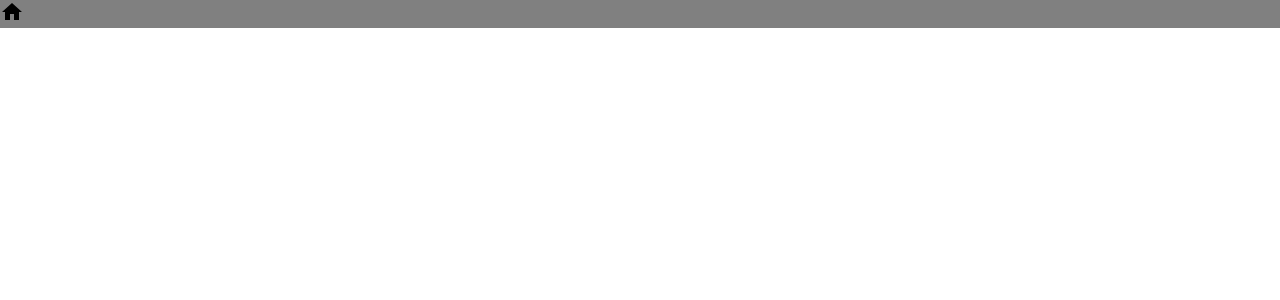
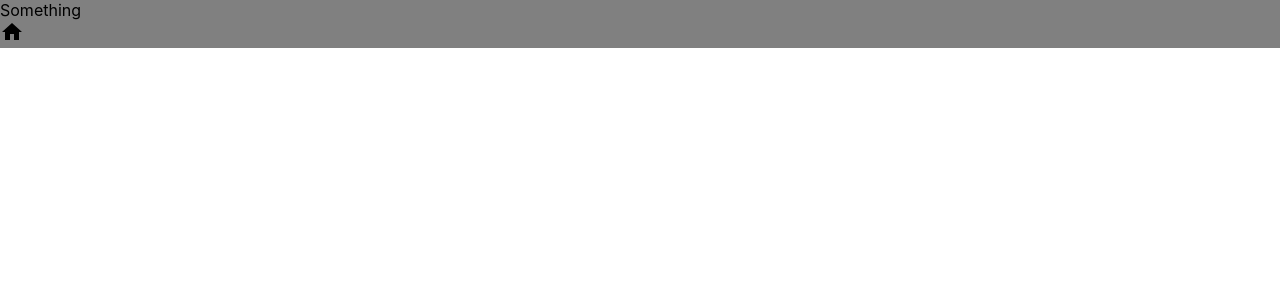
Before and after one commit to learn4o/twitter_project, a Next.js app: page /sample in a window 1280 px wide. Shown: the top 300 px of the page. Built offline with nearby package versions, Linux system fonts and the light colour scheme.

Commit message:
Something

```diff
--- a/pages/sample.js
+++ b/pages/sample.js
@@ -6,6 +6,7 @@ import styles from "../styles/Sample.module.css";
 export default function Sample() {
   return (
     <div style={{ backgroundColor: "grey" }}>
+      <div>Something</div>
       <HomeIcon />
     </div>
   );
```
